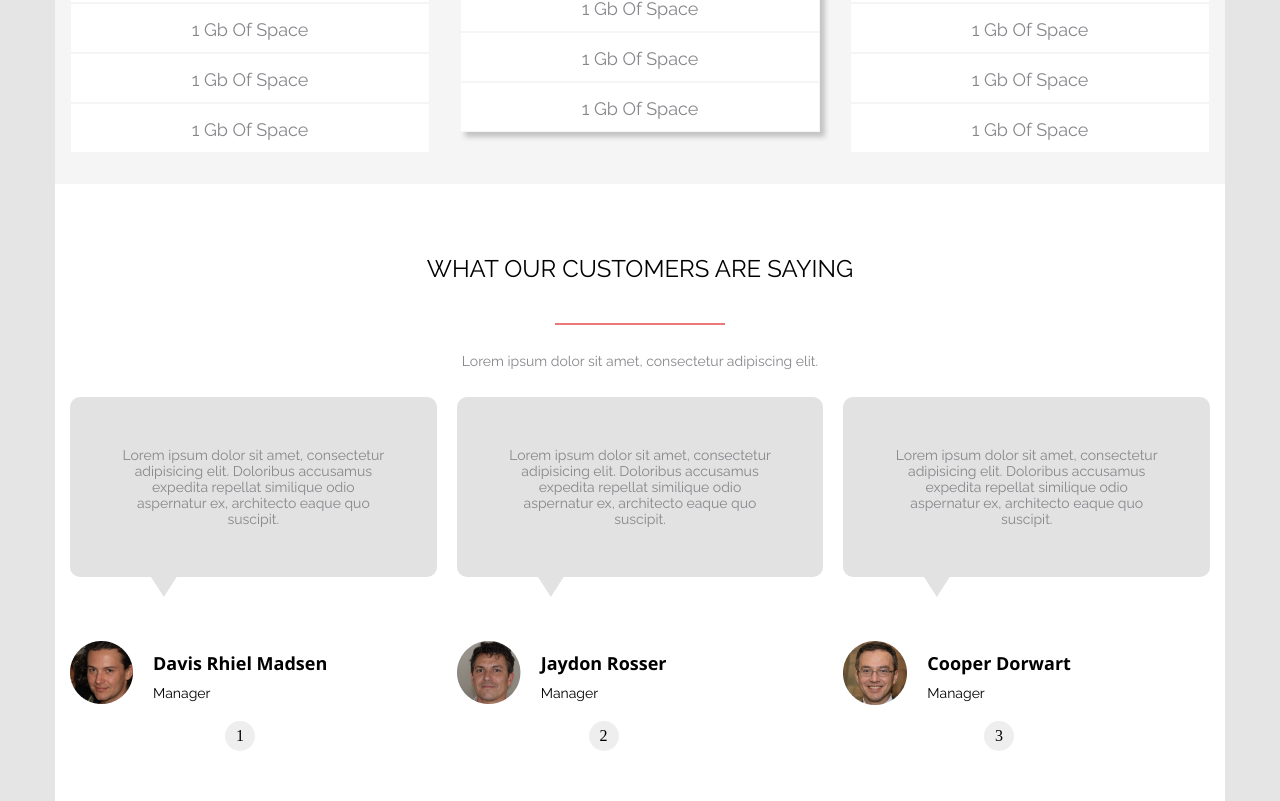
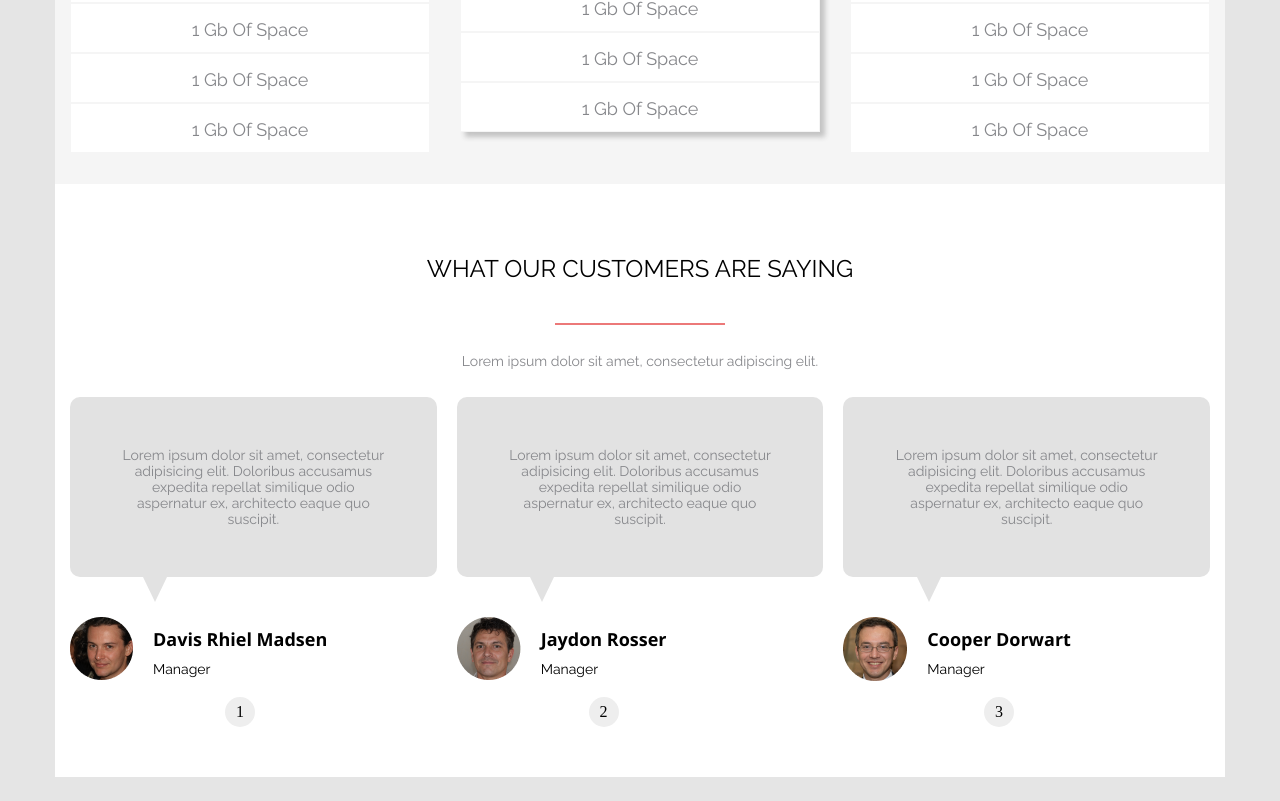
Before and after one commit to anastacia-titmouse/Axit, a website built with Parcel: page index.html in a window 1280 px wide. Shown: the part 1672-2473 px from the top of the page. After the commit the page ends 2449 px from the top, so only its background shows below. Built offline with nearby package versions, Linux system fonts and the light colour scheme.

Commit message:
adds triangle

```diff
--- a/index.html
+++ b/index.html
@@ -142,9 +142,7 @@
                             odio aspernatur ex, architecto eaque
                             quo suscipit.</p>
                     </div>
-                    <div class="customers__feedback-image--wrapper">
-                        <img class="customers__image--triangle" src="./images/customer_section/Polygon_1.png" alt="triangle">
-                    </div>
+
                     <div class="customers__image-content">
                         <div class="customers__image--wrapper">
                             <img  class="customers__image" src="./images/customer_section/png_1.png" alt="Davis_avatar">
@@ -162,9 +160,6 @@
                             accusamus expedita repellat similique
                             odio aspernatur ex, architecto eaque
                             quo suscipit.</p>
-                    </div>
-                    <div class="customers__feedback-image--wrapper">
-                        <img class="customers__image--triangle" src="./images/customer_section/Polygon_1.png " alt="triangle">
                     </div>
                     <div class="customers__image-content">
                         <div class="customers__image--wrapper">
@@ -184,9 +179,6 @@
                             odio aspernatur ex, architecto eaque
                             quo suscipit.</p>
                     </div>
-                    <div class="customers__feedback-image--wrapper">
-                        <img class="customers__image--triangle" src="./images/customer_section/Polygon_1.png" alt="triangle">
-                    </div>
                     <div class="customers__image-content">
                         <div class="customers__image--wrapper">
                             <img class="customers__image" src="./images/customer_section/png_3.png" alt="Cooper_avatar">
--- a/src/sass/_customers.scss
+++ b/src/sass/_customers.scss
@@ -47,6 +47,19 @@ body {
         background-color:#E2E2E2;
         border-radius: 10px;
         padding: 50px;
+        position: relative;
+        &::after{
+            content: "";
+            display: block;
+            width: 0;
+            height: 0;
+            position: absolute;
+            left: 20%;
+            bottom: -25px;
+            border-top: 25px solid #E2E2E2;
+            border-right: 12px solid transparent;
+            border-left: 12px solid transparent;
+        }
     }
     &__feedback-text {
         margin: 0;
@@ -57,9 +70,6 @@ body {
         line-height: 16px;
         text-align: center;
         color: #86878B;
-    }
-    &__feedback-image--wrapper {
-        margin-left: 80px;
     }
     &__image-content {
         padding-top: 40px;
```
Also changed, not shown: src/sass/tabs.css, 1 other file.
